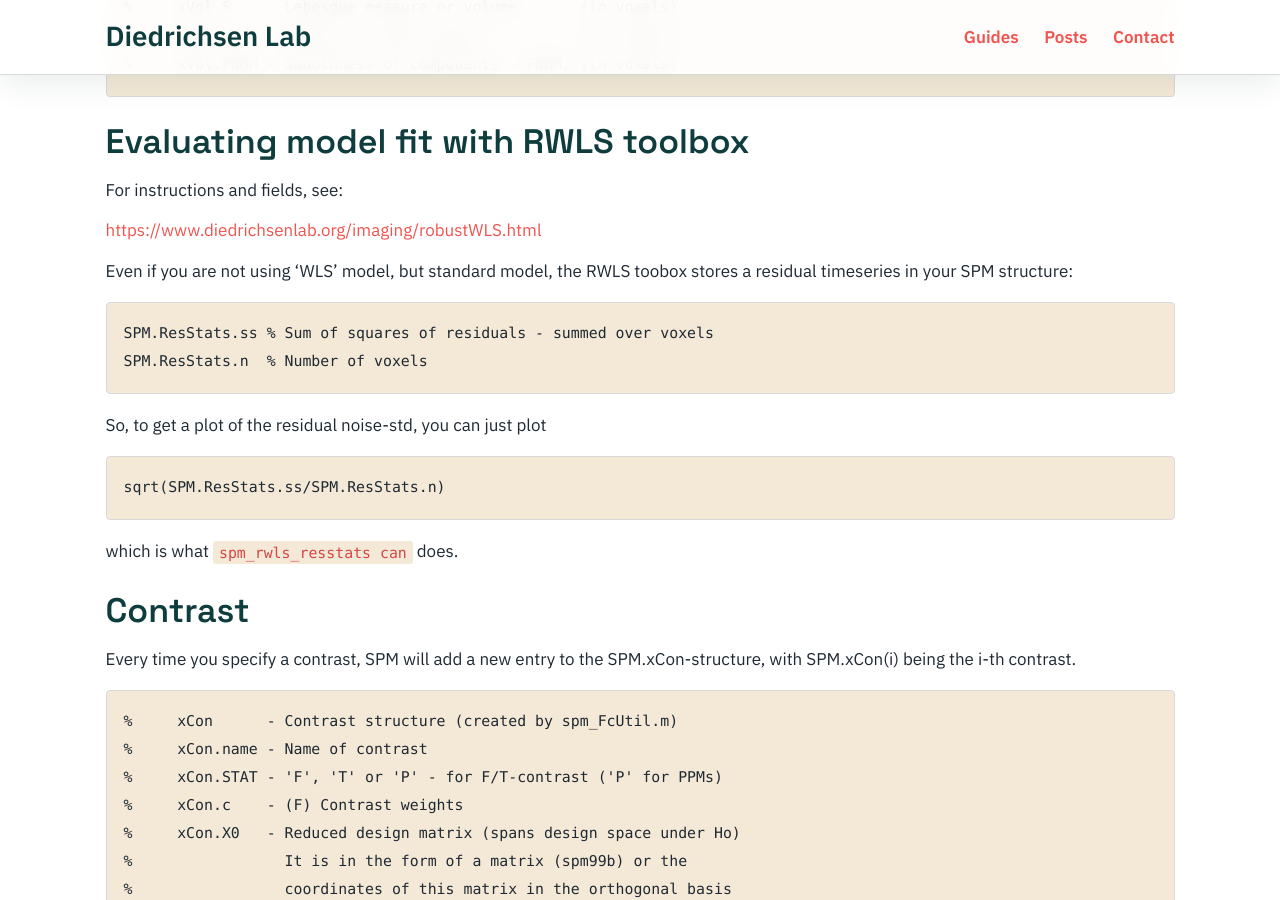
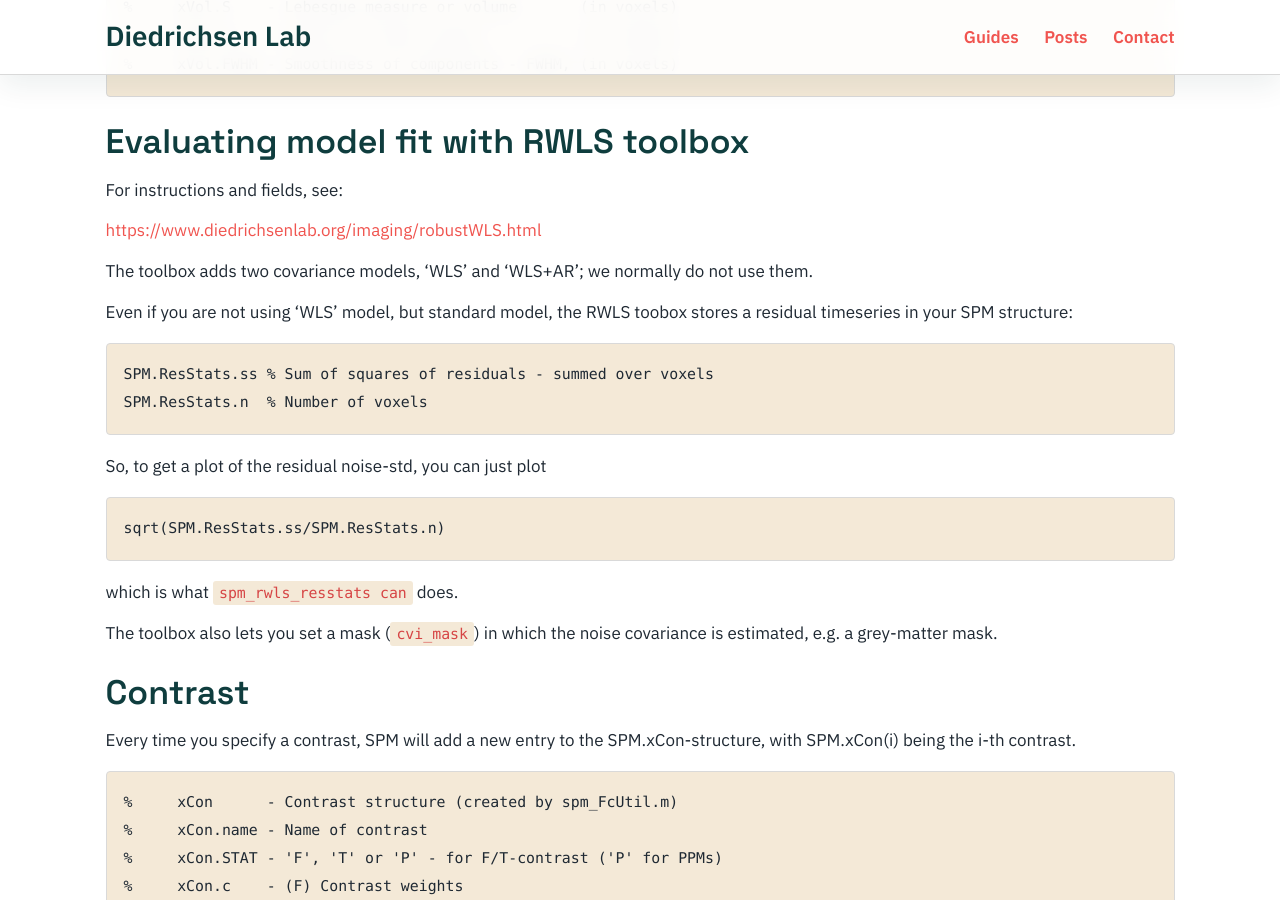
Before and after one commit to DiedrichsenLab/diedrichsenlab.github.io, a Jekyll site: the page built from _guides/05_GLM_with_SPM.md, in a window 1280 px wide and 900 px high, scrolled down 4017 px. Built offline with Jekyll 4.4.1, drawn with Linux system fonts in a browser that asks for light colours.

Commit message:
Update 05_GLM_with_SPM.md

````diff
--- a/_guides/05_GLM_with_SPM.md
+++ b/_guides/05_GLM_with_SPM.md
@@ -178,6 +178,8 @@ For instructions and fields, see:
 
 [https://www.diedrichsenlab.org/imaging/robustWLS.html](https://www.diedrichsenlab.org/imaging/robustWLS.html)
 
+The toolbox adds two covariance models, 'WLS' and 'WLS+AR'; we normally do not use them.
+
 Even if you are not using 'WLS' model, but standard model, the RWLS toobox stores a residual timeseries in your SPM structure:
 
 ```
@@ -192,6 +194,8 @@ sqrt(SPM.ResStats.ss/SPM.ResStats.n)
 ```
 
 which is what `spm_rwls_resstats can` does.
+
+The toolbox also lets you set a mask (`cvi_mask`) in which the noise covariance is estimated, e.g. a grey-matter mask.
 
 ## Contrast
 
````
